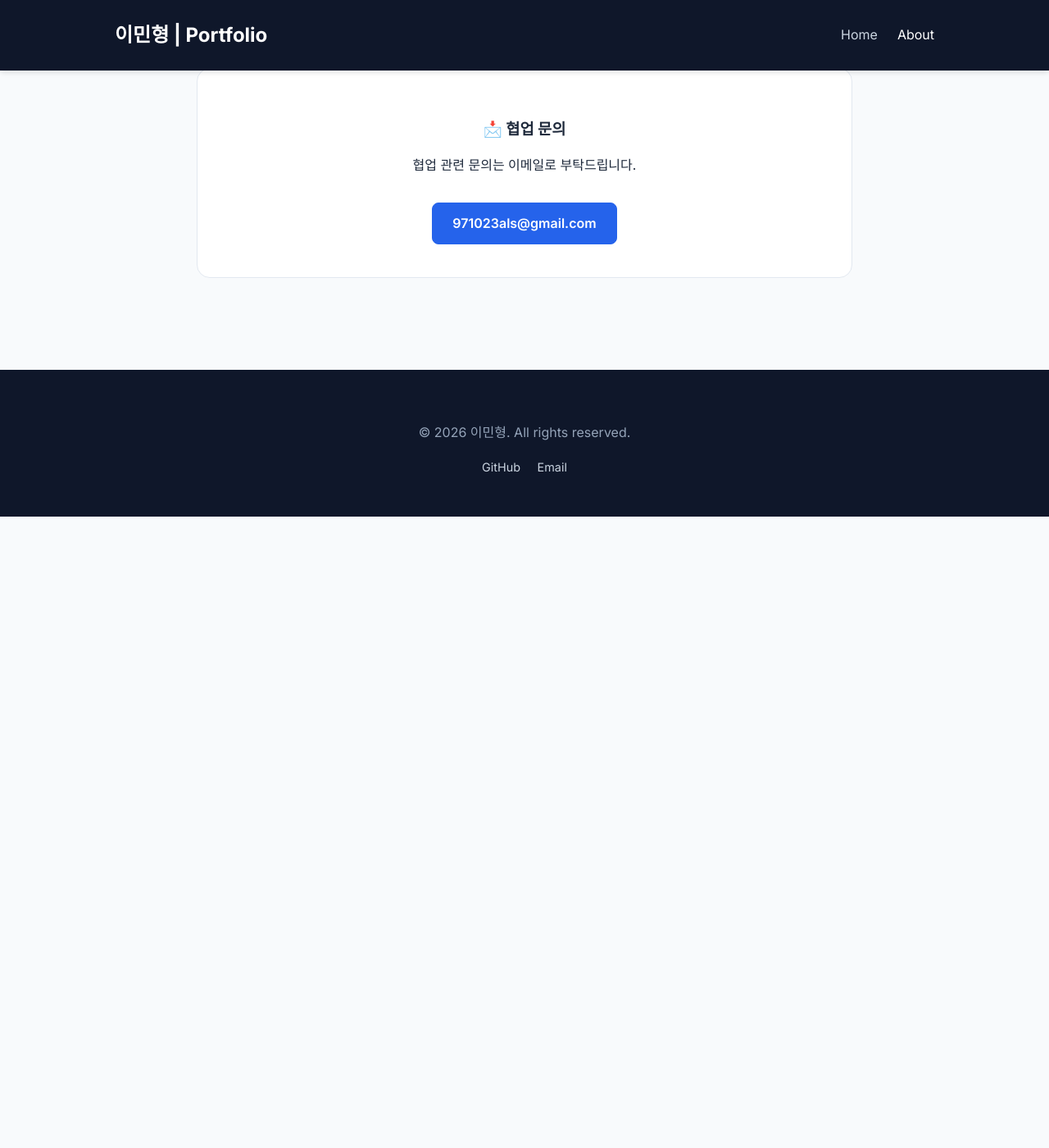
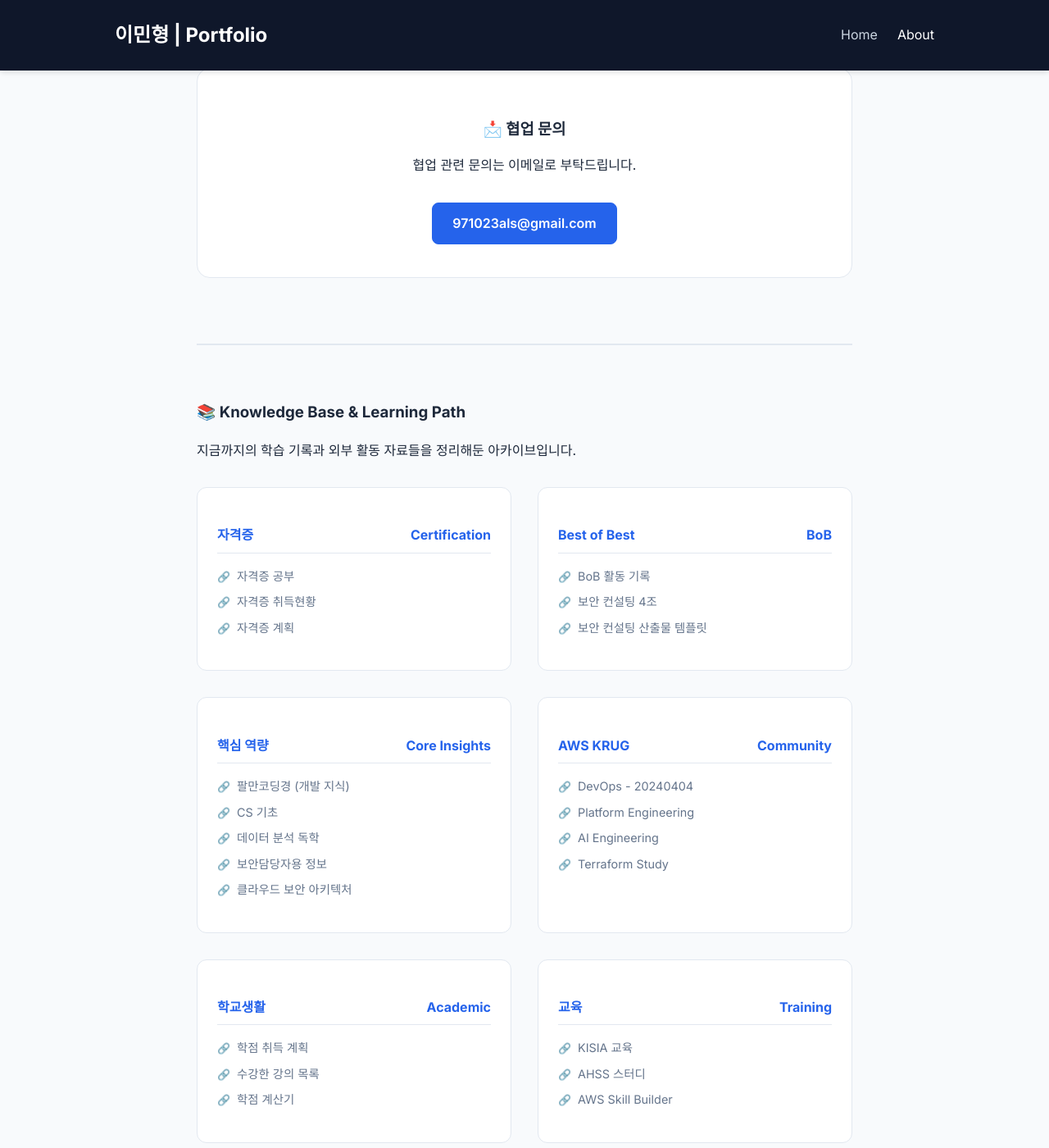
Before and after one commit to 971023als/971023als.github.io, a Jekyll site: the page built from about.markdown, in a window 1280 px wide and 1400 px high, scrolled down 3303 px. Shown: the whole window at 82% size. Built offline with Jekyll 4.4.1, drawn with Linux system fonts in a browser that asks for light colours; before the commit the page ends 3933 px from its top, so only the background shows below that.

Commit message:
Add Personal Archive & Learning Path section to About page

```diff
--- a/about.markdown
+++ b/about.markdown
@@ -150,4 +150,74 @@ permalink: /about/
             <a href="mailto:971023als@gmail.com" class="btn">971023als@gmail.com</a>
         </div>
     </div>
+
+    <div class="archive-section">
+        <h3>📚 Knowledge Base &amp; Learning Path</h3>
+        <p>지금까지의 학습 기록과 외부 활동 자료들을 정리해둔 아카이브입니다.</p>
+
+        <div class="archive-grid">
+            <!-- 2. 자격증 -->
+            <div class="archive-category">
+                <h4>자격증 <span>Certification</span></h4>
+                <ul class="archive-list">
+                    <li><a href="https://www.notion.so/32970f8eb2a24b0586384a9edf254efe?pvs=21" target="_blank">자격증 공부</a></li>
+                    <li><a href="https://www.notion.so/d44f1022682940588ae187c44e608e20?pvs=21" target="_blank">자격증 취득현황</a></li>
+                    <li><a href="https://www.notion.so/dae6508a4bc542a3826912ef18afc246?pvs=21" target="_blank">자격증 계획</a></li>
+                </ul>
+            </div>
+
+            <!-- 3. Best of Best -->
+            <div class="archive-category">
+                <h4>Best of Best <span>BoB</span></h4>
+                <ul class="archive-list">
+                    <li><a href="https://www.notion.so/BOB-e7675c673aef41008f62697fe3dd6204?pvs=21" target="_blank">BoB 활동 기록</a></li>
+                    <li><a href="https://www.notion.so/4-fb34921019d948edbe15af38337bbc47?pvs=21" target="_blank">보안 컨설팅 4조</a></li>
+                    <li><a href="https://www.notion.so/e3be71d67fe5424da9d615192d3660ad?pvs=21" target="_blank">보안 컨설팅 산출물 템플릿</a></li>
+                </ul>
+            </div>
+
+            <!-- 4. 핵심 역량/관심사 -->
+            <div class="archive-category">
+                <h4>핵심 역량 <span>Core Insights</span></h4>
+                <ul class="archive-list">
+                    <li><a href="https://www.notion.so/1c17953a1f4243848dbb267afa0b1a2c?pvs=21" target="_blank">팔만코딩경 (개발 지식)</a></li>
+                    <li><a href="https://www.notion.so/chapter-cs-c39a18a061be49368ced485ea8ab6acc?pvs=21" target="_blank">CS 기초</a></li>
+                    <li><a href="https://www.notion.so/4d4893e5ee044a33817cee7ed268e65c?pvs=21" target="_blank">데이터 분석 독학</a></li>
+                    <li><a href="https://www.notion.so/1e03ce837f3c80699140c1e65a87ab61?pvs=21" target="_blank">보안담당자용 정보</a></li>
+                    <li><a href="https://www.notion.so/70064c0f0ded4054b3ab58c164d7dc00?pvs=21" target="_blank">클라우드 보안 아키텍처</a></li>
+                </ul>
+            </div>
+
+            <!-- 5. AWS KRUG -->
+            <div class="archive-category">
+                <h4>AWS KRUG <span>Community</span></h4>
+                <ul class="archive-list">
+                    <li><a href="https://www.notion.so/AWS-KRUG-DevOps-20240404-65d2ea606e8a4192be6624ec1a19d9bb?pvs=21" target="_blank">DevOps - 20240404</a></li>
+                    <li><a href="https://www.notion.so/AWS-KRUG-Platform-Engineering-20240409-f144408433934c8d8f08e8def4b4d469?pvs=21" target="_blank">Platform Engineering</a></li>
+                    <li><a href="https://www.notion.so/AWS-KRUG-AI-Engineering-20241217-15f3ce837f3c805890a2d8a8af5bffeb?pvs=21" target="_blank">AI Engineering</a></li>
+                    <li><a href="https://www.notion.so/HashiCorp-Terraform-Associate-Study-73255bf6de7c4ba4b6893cd95f848271?pvs=21" target="_blank">Terraform Study</a></li>
+                </ul>
+            </div>
+
+            <!-- 6. 학교생활 -->
+            <div class="archive-category">
+                <h4>학교생활 <span>Academic</span></h4>
+                <ul class="archive-list">
+                    <li><a href="https://www.notion.so/e17abb137ae6407b9941215b311c5eab?pvs=21" target="_blank">학점 취득 계획</a></li>
+                    <li><a href="https://www.notion.so/f747ca07097044b39ff415c1cde34d23?pvs=21" target="_blank">수강한 강의 목록</a></li>
+                    <li><a href="https://www.notion.so/1856ec34be8f41a598badf3c7c283261?pvs=21" target="_blank">학점 계산기</a></li>
+                </ul>
+            </div>
+
+            <!-- 7. 교육 -->
+            <div class="archive-category">
+                <h4>교육 <span>Training</span></h4>
+                <ul class="archive-list">
+                    <li><a href="https://www.notion.so/kisia-59274a798c704f28b66ee95de474c2d7?pvs=21" target="_blank">KISIA 교육</a></li>
+                    <li><a href="https://www.notion.so/AHSS-abeedda6d0be4d419870123e1d5ebc51?pvs=21" target="_blank">AHSS 스터디</a></li>
+                    <li><a href="https://www.notion.so/AWS-Skill-Bulider-0fa0d2f17cc545ec908bcee7e844226f?pvs=21" target="_blank">AWS Skill Builder</a></li>
+                </ul>
+            </div>
+        </div>
+    </div>
 </div>
--- a/style.css
+++ b/style.css
@@ -306,6 +306,69 @@ footer {
     color: #fff;
 }
 
+/* Archive / Learning Path Section */
+.archive-section {
+    margin-top: 5rem;
+    padding-top: 3rem;
+    border-top: 2px solid var(--border-color);
+}
+
+.archive-grid {
+    display: grid;
+    grid-template-columns: repeat(auto-fill, minmax(300px, 1fr));
+    gap: 2rem;
+    margin-top: 2rem;
+}
+
+.archive-category {
+    background: #fff;
+    border: 1px solid var(--border-color);
+    border-radius: 0.75rem;
+    padding: 1.5rem;
+    transition: box-shadow 0.2s;
+}
+
+.archive-category:hover {
+    box-shadow: 0 4px 20px rgba(0,0,0,0.08);
+}
+
+.archive-category h4 {
+    color: var(--primary-color);
+    border-bottom: 1px solid var(--border-color);
+    padding-bottom: 0.5rem;
+    margin-bottom: 1rem;
+    display: flex;
+    justify-content: space-between;
+    align-items: center;
+}
+
+.archive-list {
+    list-style: none;
+    padding: 0;
+}
+
+.archive-list li {
+    margin-bottom: 0.5rem;
+}
+
+.archive-list a {
+    text-decoration: none;
+    color: var(--text-muted);
+    font-size: 0.9rem;
+    display: block;
+    transition: color 0.2s;
+}
+
+.archive-list a:hover {
+    color: var(--primary-color);
+}
+
+.archive-list a::before {
+    content: '🔗';
+    margin-right: 0.5rem;
+    font-size: 0.8rem;
+}
+
 @media (max-width: 768px) {
     .hero h1 {
         font-size: 2.25rem;
@@ -314,6 +377,10 @@ footer {
     .header-container {
         flex-direction: column;
         gap: 1rem;
+    }
+
+    .archive-grid {
+        grid-template-columns: 1fr;
     }
 }
 
```
Also changed, not shown: 3 other files.
